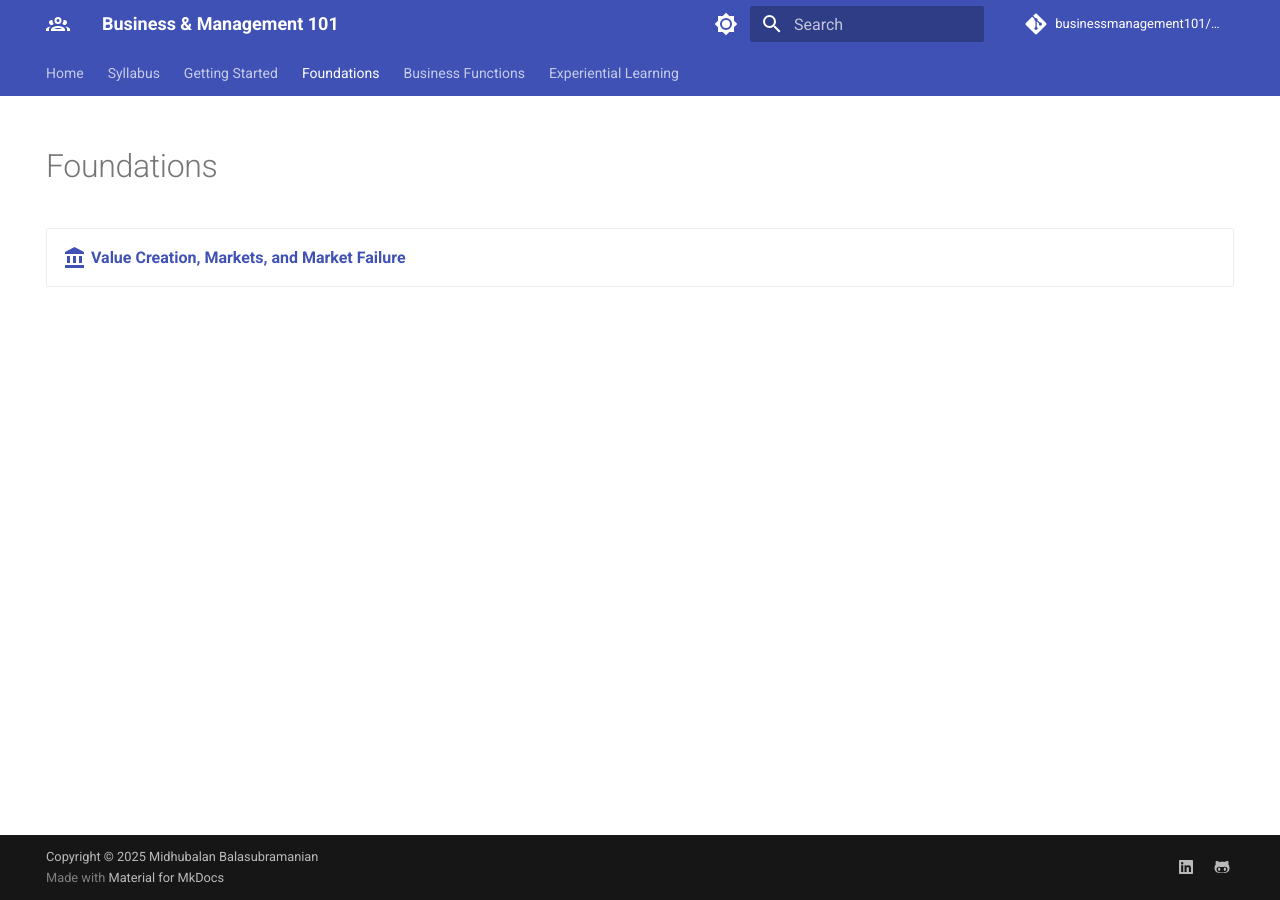
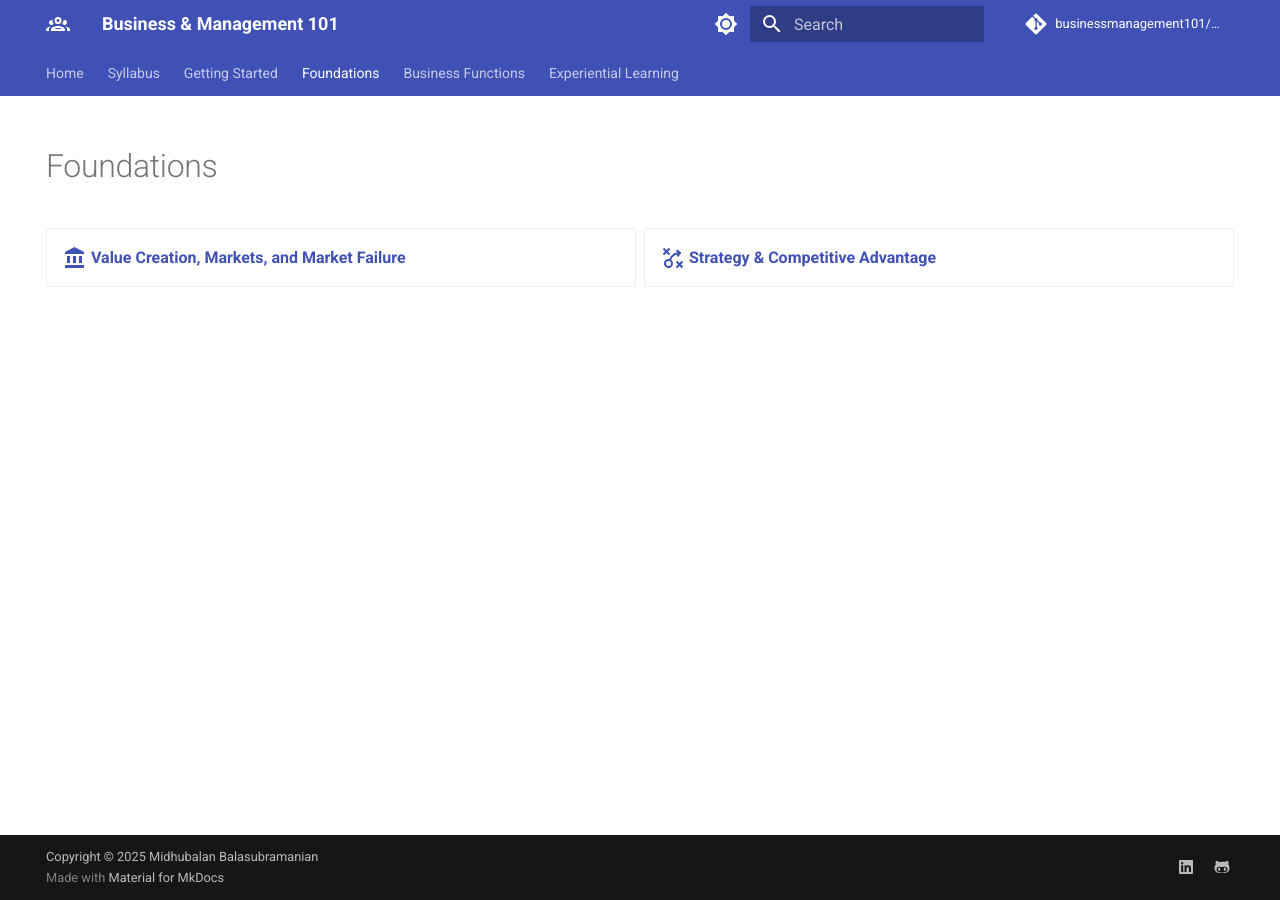
Before and after one commit to businessmanagement101/businessmanagement101.github.io, an MkDocs documentation site: the page built from docs/foundations/index.md, in a window 1280 px wide. Built offline with MkDocs 1.6.1 and Material for MkDocs 9.7.7, drawn with Linux system fonts in a browser that asks for light colours; comment, search, counter and statistics services are not loaded.

Commit message:
Link lesson to module index

```diff
--- a/docs/foundations/index.md
+++ b/docs/foundations/index.md
@@ -11,6 +11,7 @@ hide:
 <div class="grid cards" markdown>
 
 -   [:material-bank:{ .lg .middle } __Value Creation, Markets, and Market Failure__](value-market-failure.md)
+-   [:material-strategy:{ .lg .middle } __Strategy & Competitive Advantage__](strategy-advantage.md)
 
 
 
```
